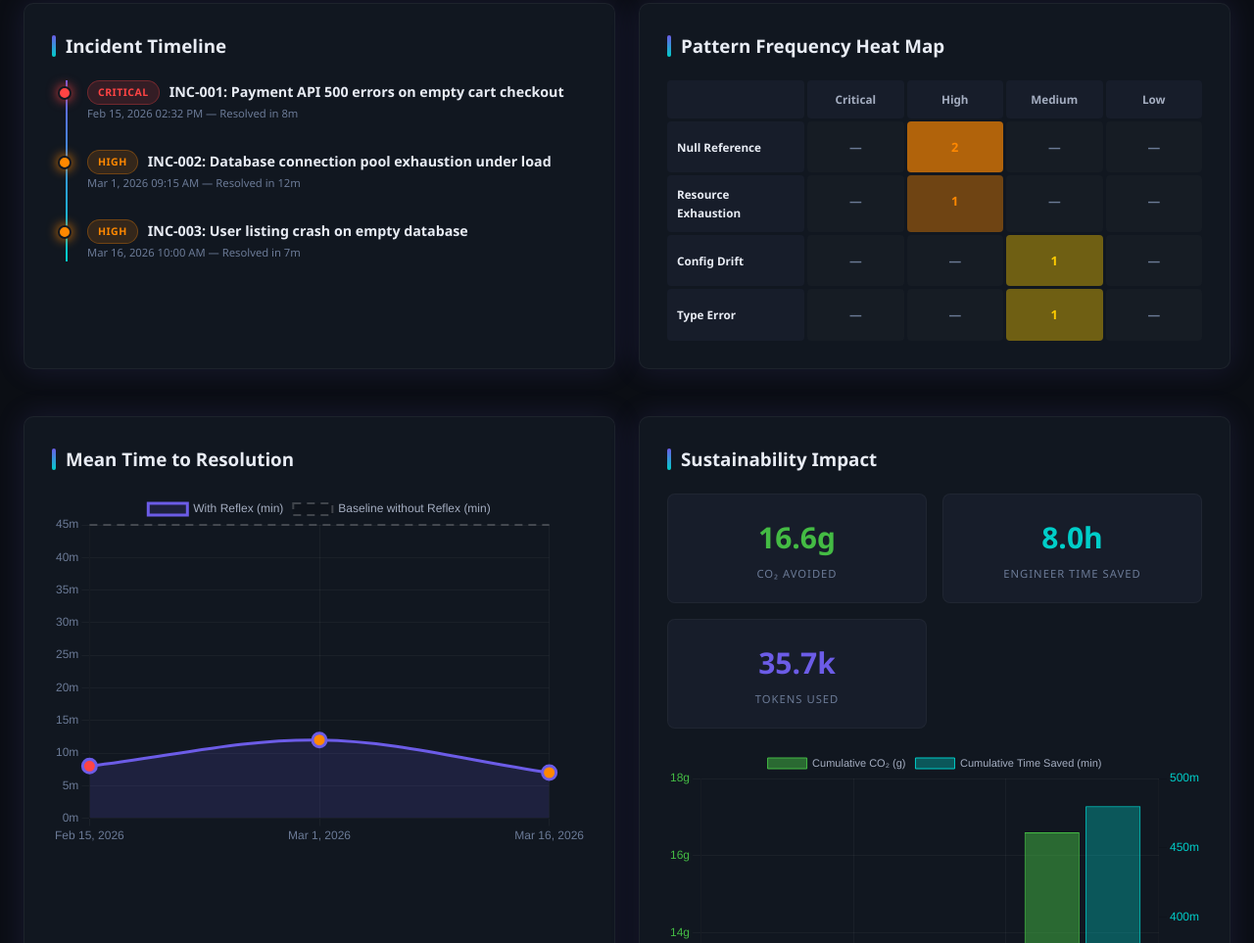
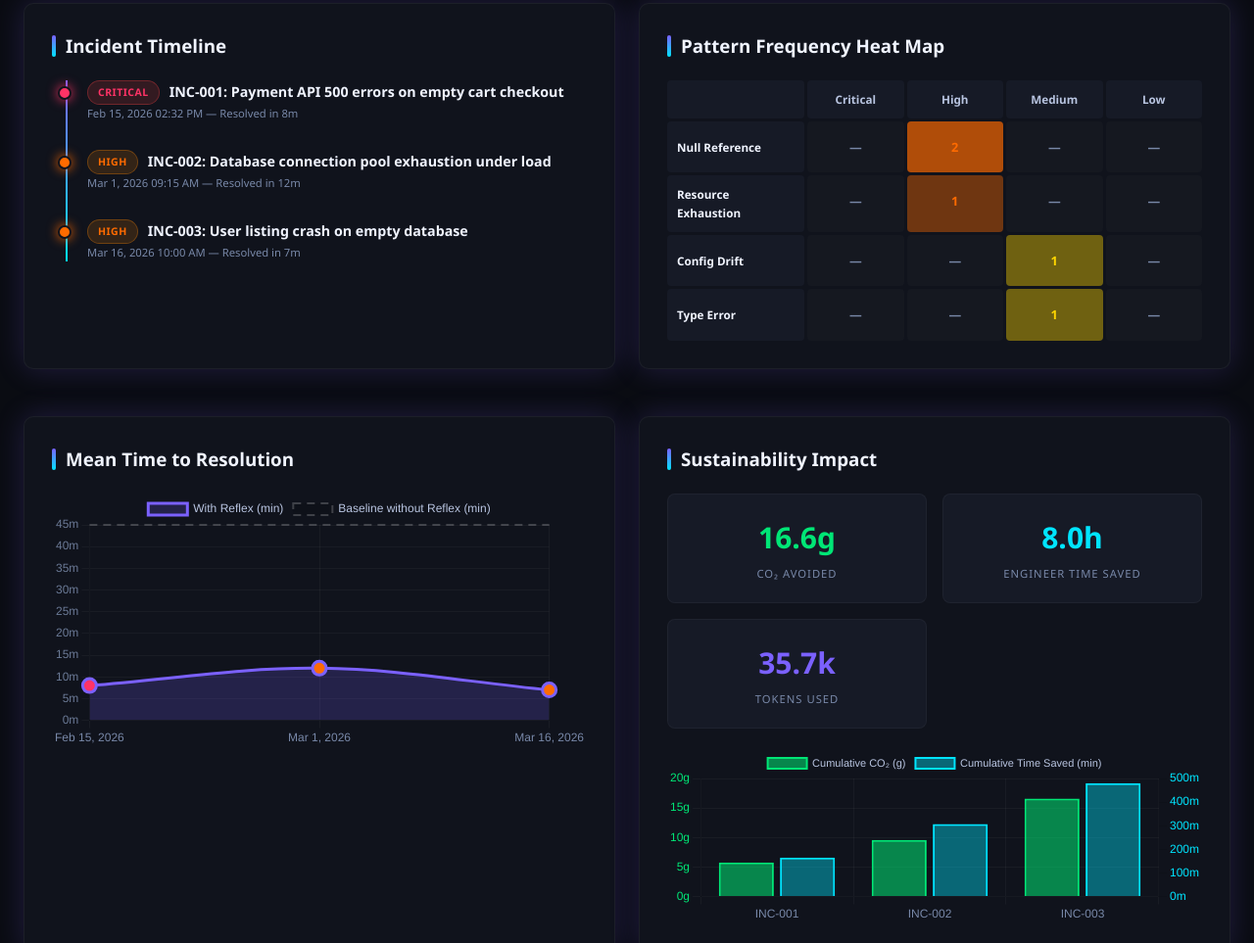
Before and after one commit to brookejlacey/reflex, a plain HTML site: page dashboard/index.html in a window 1280 px wide. Shown: the part 297-1260 px from the top of the page at 98% size. Drawn offline with nearby package versions, Linux system fonts and the light colour scheme; animation ran at ten frames a second.

Commit message:
Dashboard: bright primary colors, fix Chart.js rendering

```diff
--- a/dashboard/index.html
+++ b/dashboard/index.html
@@ -9,11 +9,11 @@
 /* ── Reset & Base ──────────────────────────────────────── */
 *,*::before,*::after{box-sizing:border-box;margin:0;padding:0}
 :root{
-  --bg-0:#0b0e14;--bg-1:#111720;--bg-2:#171d2a;--bg-3:#1e2636;
-  --text-0:#e8ecf4;--text-1:#a4adc0;--text-2:#6b7a96;
-  --accent:#6c5ce7;--accent2:#00cec9;
-  --critical:#ff4444;--high:#ff8800;--medium:#ffcc00;--low:#44bb44;--safe:#4488ff;
-  --radius:10px;--glow:0 0 30px rgba(108,92,231,.15);
+  --bg-0:#0a0c12;--bg-1:#10131c;--bg-2:#161a26;--bg-3:#1c2230;
+  --text-0:#f0f4ff;--text-1:#b8c4e0;--text-2:#7888a8;
+  --accent:#7B61FF;--accent2:#00E5FF;
+  --critical:#FF3366;--high:#FF6B00;--medium:#FFD600;--low:#00E676;--safe:#448AFF;
+  --radius:10px;--glow:0 0 30px rgba(123,97,255,.2);
 }
 html{font-size:15px;scroll-behavior:smooth}
 body{font-family:'Segoe UI',system-ui,-apple-system,sans-serif;background:var(--bg-0);color:var(--text-0);line-height:1.6;overflow-x:hidden}
@@ -24,7 +24,7 @@ a{color:var(--accent2);text-decoration:none}
 .card{background:var(--bg-1);border:1px solid rgba(255,255,255,.05);border-radius:var(--radius);padding:28px;box-shadow:var(--glow);transition:transform .25s,box-shadow .25s}
 .card:hover{transform:translateY(-2px);box-shadow:0 0 40px rgba(108,92,231,.22)}
 .section-title{font-size:1.25rem;font-weight:700;margin-bottom:20px;display:flex;align-items:center;gap:10px}
-.section-title::before{content:'';width:4px;height:22px;background:linear-gradient(180deg,var(--accent),var(--accent2));border-radius:3px;display:inline-block}
+.section-title::before{content:'';width:4px;height:22px;background:linear-gradient(180deg,#7B61FF,#00E5FF);border-radius:3px;display:inline-block}
 .badge{display:inline-block;padding:3px 10px;border-radius:20px;font-size:.7rem;font-weight:700;text-transform:uppercase;letter-spacing:.5px}
 .badge-critical{background:rgba(255,68,68,.15);color:var(--critical);border:1px solid rgba(255,68,68,.3)}
 .badge-high{background:rgba(255,136,0,.15);color:var(--high);border:1px solid rgba(255,136,0,.3)}
@@ -43,14 +43,14 @@ a{color:var(--accent2);text-decoration:none}
 /* ── Header ────────────────────────────────────────────── */
 .header{background:linear-gradient(135deg,var(--bg-1) 0%,var(--bg-2) 100%);border-bottom:1px solid rgba(255,255,255,.04);padding:32px 0 0}
 .header-inner{display:flex;justify-content:space-between;align-items:center;flex-wrap:wrap;gap:16px}
-.logo{font-size:2.4rem;font-weight:900;letter-spacing:-1px;background:linear-gradient(135deg,#fff 0%,var(--accent) 50%,var(--accent2) 100%);-webkit-background-clip:text;-webkit-text-fill-color:transparent;background-clip:text}
+.logo{font-size:2.4rem;font-weight:900;letter-spacing:-1px;background:linear-gradient(135deg,#fff 0%,#7B61FF 40%,#00E5FF 100%);-webkit-background-clip:text;-webkit-text-fill-color:transparent;background-clip:text}
 .tagline{color:var(--text-1);font-size:.95rem;margin-top:2px}
 .header-meta{text-align:right;font-size:.8rem;color:var(--text-2)}
 
 /* ── Stats Bar ─────────────────────────────────────────── */
 .stats-bar{display:grid;grid-template-columns:repeat(auto-fit,minmax(170px,1fr));gap:16px;padding:24px 0 28px}
 .stat-card{background:var(--bg-2);border:1px solid rgba(255,255,255,.06);border-radius:var(--radius);padding:18px 20px;text-align:center;animation:countUp .5s ease both}
-.stat-value{font-size:1.9rem;font-weight:800;background:linear-gradient(135deg,var(--text-0),var(--accent2));-webkit-background-clip:text;-webkit-text-fill-color:transparent;background-clip:text}
+.stat-value{font-size:1.9rem;font-weight:800;background:linear-gradient(135deg,#fff,var(--accent2));-webkit-background-clip:text;-webkit-text-fill-color:transparent;background-clip:text}
 .stat-label{font-size:.72rem;text-transform:uppercase;letter-spacing:1.2px;color:var(--text-2);margin-top:4px}
 
 /* ── Grid Layout ───────────────────────────────────────── */
@@ -101,9 +101,9 @@ tr:hover td{background:rgba(108,92,231,.06)}
 .impact-card{background:var(--bg-2);border-radius:8px;padding:20px;text-align:center;border:1px solid rgba(255,255,255,.04)}
 .impact-value{font-size:2rem;font-weight:800;margin-bottom:4px}
 .impact-label{font-size:.75rem;color:var(--text-2);text-transform:uppercase;letter-spacing:1px}
-.impact-co2 .impact-value{color:var(--low)}
-.impact-time .impact-value{color:var(--accent2)}
-.impact-tokens .impact-value{color:var(--accent)}
+.impact-co2 .impact-value{color:#00E676}
+.impact-time .impact-value{color:#00E5FF}
+.impact-tokens .impact-value{color:#7B61FF}
 
 /* ── Knowledge Graph (Canvas) ──────────────────────────── */
 #kg-canvas{width:100%;height:420px;border-radius:8px;background:var(--bg-2);cursor:grab}
@@ -282,12 +282,12 @@ const data = {
   <div class="grid grid-2" style="margin-top:24px">
     <div class="card anim-fade anim-delay-3">
       <div class="section-title">Mean Time to Resolution</div>
-      <canvas id="mttr-chart" height="260"></canvas>
+      <div style="position:relative;height:260px"><canvas id="mttr-chart"></canvas></div>
     </div>
     <div class="card anim-fade anim-delay-4">
       <div class="section-title">Sustainability Impact</div>
       <div id="sustainability"></div>
-      <canvas id="sustain-chart" height="180" style="margin-top:16px"></canvas>
+      <div style="position:relative;height:180px;margin-top:16px"><canvas id="sustain-chart"></canvas></div>
     </div>
   </div>
 
@@ -328,7 +328,7 @@ const data = {
 "use strict";
 
 /* ── Helpers ───────────────────────────────────────────── */
-const sevColor = s => ({critical:'#ff4444',high:'#ff8800',medium:'#ffcc00',low:'#44bb44',safe:'#4488ff'}[s]||'#4488ff');
+const sevColor = s => ({critical:'#FF3366',high:'#FF6B00',medium:'#FFD600',low:'#00E676',safe:'#448AFF'}[s]||'#448AFF');
 const fmtDate = d => new Date(d).toLocaleDateString('en-US',{month:'short',day:'numeric',year:'numeric'});
 const fmtTime = d => new Date(d).toLocaleTimeString('en-US',{hour:'2-digit',minute:'2-digit'});
 const fmtSec = s => s>=3600? (s/3600).toFixed(1)+'h' : s>=60? (s/60).toFixed(0)+'m' : s+'s';
@@ -427,8 +427,8 @@ new Chart(mttrCtx, {
       {
         label:'With Reflex (min)',
         data: mttrValues,
-        borderColor:'#6c5ce7',
-        backgroundColor:'rgba(108,92,231,.15)',
+        borderColor:'#7B61FF',
+        backgroundColor:'rgba(123,97,255,.2)',
         fill:true,
         tension:.35,
         pointBackgroundColor: sorted.map(i=>sevColor(i.severity)),
@@ -451,12 +451,12 @@ new Chart(mttrCtx, {
     responsive:true,
     maintainAspectRatio:false,
     plugins:{
-      legend:{labels:{color:'#a4adc0',font:{size:12}}},
+      legend:{labels:{color:'#b8c4e0',font:{size:12}}},
       tooltip:{
-        backgroundColor:'#1e2636',
-        titleColor:'#e8ecf4',
-        bodyColor:'#a4adc0',
-        borderColor:'rgba(108,92,231,.4)',
+        backgroundColor:'#1c2230',
+        titleColor:'#f0f4ff',
+        bodyColor:'#b8c4e0',
+        borderColor:'rgba(123,97,255,.5)',
         borderWidth:1,
         callbacks:{
           afterBody:(ctx)=>{
@@ -467,7 +467,7 @@ new Chart(mttrCtx, {
       }
     },
     scales:{
-      x:{ticks:{color:'#6b7a96'},grid:{color:'rgba(255,255,255,.04)'}},
+      x:{ticks:{color:'#7888a8'},grid:{color:'rgba(255,255,255,.04)'}},
       y:{ticks:{color:'#6b7a96',callback:v=>v+'m'},grid:{color:'rgba(255,255,255,.04)'},beginAtZero:true}
     }
   }
@@ -500,17 +500,17 @@ new Chart(susCtx,{
   data:{
     labels:sorted.map(i=>i.incident_id),
     datasets:[
-      {label:'Cumulative CO\u2082 (g)',data:cumCarbon,backgroundColor:'rgba(68,187,68,.5)',borderColor:'#44bb44',borderWidth:1,yAxisID:'y'},
-      {label:'Cumulative Time Saved (min)',data:cumTime,backgroundColor:'rgba(0,206,201,.35)',borderColor:'#00cec9',borderWidth:1,yAxisID:'y1'}
+      {label:'Cumulative CO\u2082 (g)',data:cumCarbon,backgroundColor:'rgba(0,230,118,.55)',borderColor:'#00E676',borderWidth:2,yAxisID:'y'},
+      {label:'Cumulative Time Saved (min)',data:cumTime,backgroundColor:'rgba(0,229,255,.4)',borderColor:'#00E5FF',borderWidth:2,yAxisID:'y1'}
     ]
   },
   options:{
     responsive:true,maintainAspectRatio:false,
-    plugins:{legend:{labels:{color:'#a4adc0',font:{size:11}}}},
+    plugins:{legend:{labels:{color:'#b8c4e0',font:{size:11}}}},
     scales:{
-      x:{ticks:{color:'#6b7a96'},grid:{color:'rgba(255,255,255,.04)'}},
-      y:{position:'left',ticks:{color:'#44bb44',callback:v=>v+'g'},grid:{color:'rgba(255,255,255,.04)'},beginAtZero:true},
-      y1:{position:'right',ticks:{color:'#00cec9',callback:v=>v+'m'},grid:{drawOnChartArea:false},beginAtZero:true}
+      x:{ticks:{color:'#7888a8'},grid:{color:'rgba(255,255,255,.04)'}},
+      y:{position:'left',ticks:{color:'#00E676',callback:v=>v+'g'},grid:{color:'rgba(255,255,255,.04)'},beginAtZero:true},
+      y1:{position:'right',ticks:{color:'#00E5FF',callback:v=>v+'m'},grid:{drawOnChartArea:false},beginAtZero:true}
     }
   }
 });
@@ -670,9 +670,10 @@ function simulate(){
 function nodeRadius(n){ return n.type==='incident'?22:n.type==='pattern'?16:13; }
 function nodeColor(n){
   if(n.type==='incident') return sevColor(n.severity);
-  if(n.type==='pattern') return '#6c5ce7';
-  return '#00cec9';
+  if(n.type==='pattern') return '#7B61FF';
+  return '#00E5FF';
 }
+function hexToRgba(hex,a){const r=parseInt(hex.slice(1,3),16),g=parseInt(hex.slice(3,5),16),b=parseInt(hex.slice(5,7),16);return `rgba(${r},${g},${b},${a})`}
 
 function draw(){
   ctx.clearRect(0,0,W,H);
@@ -683,7 +684,7 @@ function draw(){
     ctx.beginPath();
     ctx.moveTo(a.x,a.y);
     ctx.lineTo(b.x,b.y);
-    ctx.strokeStyle = e.type==='related'?'rgba(255,68,68,.25)':e.type==='pattern'?'rgba(108,92,231,.2)':'rgba(0,206,201,.18)';
+    ctx.strokeStyle = e.type==='related'?'rgba(255,51,102,.35)':e.type==='pattern'?'rgba(123,97,255,.3)':'rgba(0,229,255,.25)';
     ctx.lineWidth = e.type==='related'?2:1.2;
     if(e.type==='related'){ctx.setLineDash([5,4])} else {ctx.setLineDash([])}
     ctx.stroke();
@@ -700,7 +701,7 @@ function draw(){
     if(isHover || n.type==='incident'){
       ctx.beginPath();
       ctx.arc(n.x,n.y,r+(isHover?8:4),0,Math.PI*2);
-      ctx.fillStyle = col.replace(')',',0.12)').replace('rgb','rgba');
+      ctx.fillStyle = hexToRgba(col, 0.12);
       ctx.fill();
     }
 
@@ -709,7 +710,7 @@ function draw(){
     ctx.arc(n.x,n.y,r,0,Math.PI*2);
     const grad = ctx.createRadialGradient(n.x-r*.3,n.y-r*.3,r*.1,n.x,n.y,r);
     grad.addColorStop(0,col);
-    grad.addColorStop(1,col.replace(')',',0.7)').replace('rgb','rgba'));
+    grad.addColorStop(1,hexToRgba(col, 0.7));
     ctx.fillStyle = grad;
     ctx.fill();
     ctx.strokeStyle = isHover?'#fff':'rgba(255,255,255,.15)';
@@ -736,8 +737,8 @@ function draw(){
     const tw = ctx.measureText(txt).width;
     const tx = Math.min(n.x - tw/2 - 8, W - tw - 24);
     const ty = n.y - nodeRadius(n) - 32;
-    ctx.fillStyle = 'rgba(17,23,32,.92)';
-    ctx.strokeStyle = 'rgba(108,92,231,.5)';
+    ctx.fillStyle = 'rgba(16,19,28,.94)';
+    ctx.strokeStyle = 'rgba(123,97,255,.6)';
     ctx.lineWidth = 1;
     roundRect(ctx, tx, ty, tw+16, 26, 6);
     ctx.fill();
```
